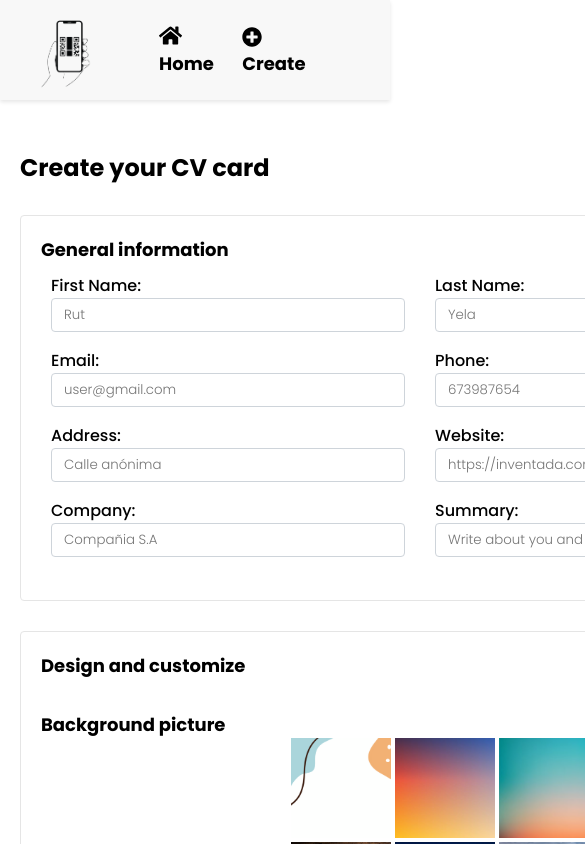
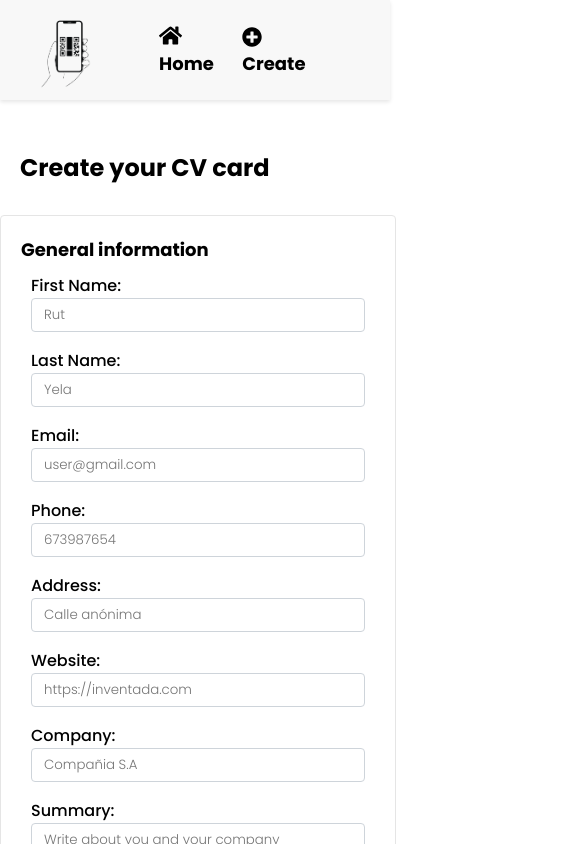
Before and after one commit to rutlopez/TfgQRCode, a React (Create React App) app in the folder Client/tfgapp/: page /card in a window 390 px wide. Shown: the top 844 px of the page, 585 px wide, since content can reach past the window. Built offline with nearby package versions, Linux system fonts and the light colour scheme.

Commit message:
ajustes para que fuera responsive

```diff
--- a/Client/tfgapp/src/App.css
+++ b/Client/tfgapp/src/App.css
@@ -226,13 +226,17 @@ nav ul li a:hover {
   opacity: 1;
 }
 
-.container-card{
+.container-card {
   margin-top: 150px;
+
 }
-
+.form{
+  padding-right: 100px;
+}
 .form-section {
   background-color: #fafafa;
-  padding: 110px 0;
+  padding: 80px 0;
+
 }
 
 .form-container {
@@ -241,9 +245,10 @@ nav ul li a:hover {
   border-radius: 4px;
   margin-bottom: 20px;
   margin-top: 30px;
-  margin-left: 20px;
+  margin-left: auto;
+  margin-right: auto;
   padding: 20px;
-  width: 800px;
+  max-width: 800px;
 }
 
 .form-row {
@@ -264,7 +269,6 @@ nav ul li a:hover {
 .form-group label {
   margin-bottom: 0.5rem;
   font-family: 'Poppins-medium';
-
 }
 
 .form-group input[type="text"],
@@ -310,6 +314,14 @@ nav ul li a:hover {
   box-shadow: 0 0 0 0.2rem rgba(0, 123, 255, 0.25);
 }
 
+@media only screen and (max-width: 768px) {
+  .form-group {
+    flex: 0 0 100%;
+    max-width: 100%;
+  }
+}
+
+
 .photos2 {
   margin-bottom: 4rem;
   margin-top: 2rem;
@@ -327,6 +339,7 @@ nav ul li a:hover {
   margin-bottom: 4rem;
   margin-top: 2rem;
 }
+
 .custom-file-upload {
   display: inline-block;
   background-color: #d5d0d0;
@@ -338,13 +351,14 @@ nav ul li a:hover {
 }
 
 .custom-file-upload:hover {
-  background-color:#fecc00 ;
+  background-color: #fecc00;
 }
 
 .custom-file-upload span {
   font-family: 'Poppins-light';
   margin-left: 10px;
 }
+
 .social-container {
   display: flex;
   flex-wrap: wrap;
@@ -404,19 +418,17 @@ nav ul li a:hover {
   }
 }
 
-
 .row {
   display: flex;
-}
-
-.preview {
-  flex: 1;
-  padding-left: 20px;
-  max-width: 500px;
-  margin-left: 100px;
+  flex-wrap: wrap;
 }
 
 
+@media only screen and (max-width: 500px) {
+  .preview {
+    width: 100%;
+  }
+}
 
 .card {
   border-radius: 10px;
@@ -445,6 +457,7 @@ nav ul li a:hover {
   object-fit: cover;
 }
 
+
 .card-preview {
   background-color: #f8f8f8;
   padding: 20px;
@@ -457,6 +470,7 @@ nav ul li a:hover {
   padding: 2rem;
   word-break: break-all;
 }
+
 .card-title {
   margin-bottom: 0.5rem;
   font-size: 2rem;
--- a/Client/tfgapp/src/components/Card.js
+++ b/Client/tfgapp/src/components/Card.js
@@ -285,23 +285,22 @@ function Card() {
                             </div>
                         </div>
                     </div>
-                    <div className="row">
-                        <div className="col-6">
+                    <div className='row'>
+                        <div className="col-12 col-md-6">
                             <div className="preview" style={{ maxHeight: '500px', overflowY: 'auto', paddingBottom: '20px' }}>
                                 <div className="card-preview">
                                     <h2 style={{ fontFamily: 'Poppins' }}>Card Preview</h2>
-
-                                    <div style={{ backgroundColor: 'black', backgroundImage: backgroundImage, width: 400, height: 200, borderTopLeftRadius: 12, borderTopRightRadius: 12, backgroundSize: 'cover' }}>
+                                    <div style={{ backgroundColor: 'black', backgroundImage: backgroundImage, height: 200, borderTopLeftRadius: 12, borderTopRightRadius: 12, backgroundSize: 'cover' }}>
                                         <div className='circle'>
                                             {photoDataURL ? (
-                                                <img className="circle-photo" alt=' ' src={photoDataURL} style={{ borderRadius: '50%', fontFamily: 'Poppins-light', marginTop: 155, marginLeft: 163, border: 'solid 5px white' }} />
+                                                <img className="circle-photo" alt=' ' src={photoDataURL} style={{ borderRadius: '50%', fontFamily: 'Poppins-light', marginTop: 155, marginLeft: 157, border: 'solid 5px white' }} />
                                             ) : (
                                                 <div style={{ width: '100%', height: '100%', borderRadius: '50%' }}></div>
                                             )}
                                         </div>
                                     </div>
-                                    <div className="card" style={{ backgroundColor: backgroundColor }}>
-                                        <div className="card-body" style={{ maxWidth: "600px" }}>
+                                    <div className="card " style={{ backgroundColor: backgroundColor }}>
+                                        <div className="card-body">
                                             <div className="row">
                                                 <div className="col">
                                                     <div className='square' style={{ width: '150px', height: '150px', display: 'flex', alignItems: 'center', justifyContent: 'center', marginLeft: 95 }}>
```
